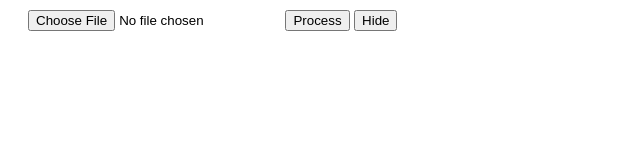
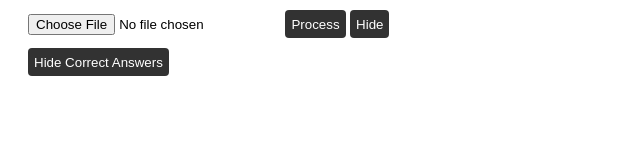
Before and after one commit to GitUser326781/GitUser326781.github.io, a plain HTML site: page index.html in a window 1280 px wide. Shown: the whole page, without its empty margins (0-640 px from the left). Drawn offline with Linux system fonts and the light colour scheme.

Commit message:
Update index.html

```diff
--- a/index.html
+++ b/index.html
@@ -10,22 +10,42 @@
 <body>
     <div class="fileselector">
         <input id="pdffile" name="pdffile" type="file" accept=".pdf">
-        <button id="btn" onclick="convert()">Process</button>
-        <button id="selectorvis" onclick="new function() {
+        <button class="button-style" id="btn" onclick="convert()">Process</button>
+        <button class="button-style" id="selectorvis" onclick="new function() {
         var selector = document.getElementById('pdffile');
         var button = document.getElementById('btn');
         var visible = document.getElementById('selectorvis');
-        if(selector.style.visibility == ''){
-            selector.style.visibility = 'hidden';
-            button.style.visibility = 'hidden';
+        if (selector.style.display == '') {
+            selector.style.display = 'none';
+            button.style.display = 'none';
             visible.innerText = 'Show'
         }
-        else{
-            selector.style.visibility = '';
-            button.style.visibility = '';
-            visible.innerText = 'Hide'
+        else {
+            selector.style.display = '';
+            button.style.display = '';
+            visible.innerText = 'Hide';
         }
         }">Hide</button>
+    </div>
+    <div class="endbuttonpanel">
+        <button class="button-style" id="answervis" onclick="new function(){
+        var visbtn = document.getElementById('answervis');
+        var answer_items = document.getElementsByClassName('correct');
+        if(answer_items.length > 0) {
+            if (answer_items[0].style.display == ''){
+                visbtn.innerText = 'Show Correct Answers';
+                for(let i = 0; i < answer_items.length; i++){
+                    answer_items[i].style.display = 'none';
+                }
+            }
+            else {
+                visbtn.innerText = 'Hide Correct Answers';
+                for(let i = 0; i < answer_items.length; i++){
+                    answer_items[i].style.display = '';
+                }
+            }
+        }
+    }">Hide Correct Answers</button>
     </div>
     <div class="timer-container" id="timer"></div>
     <div class="result-container" id="result"></div>
```
